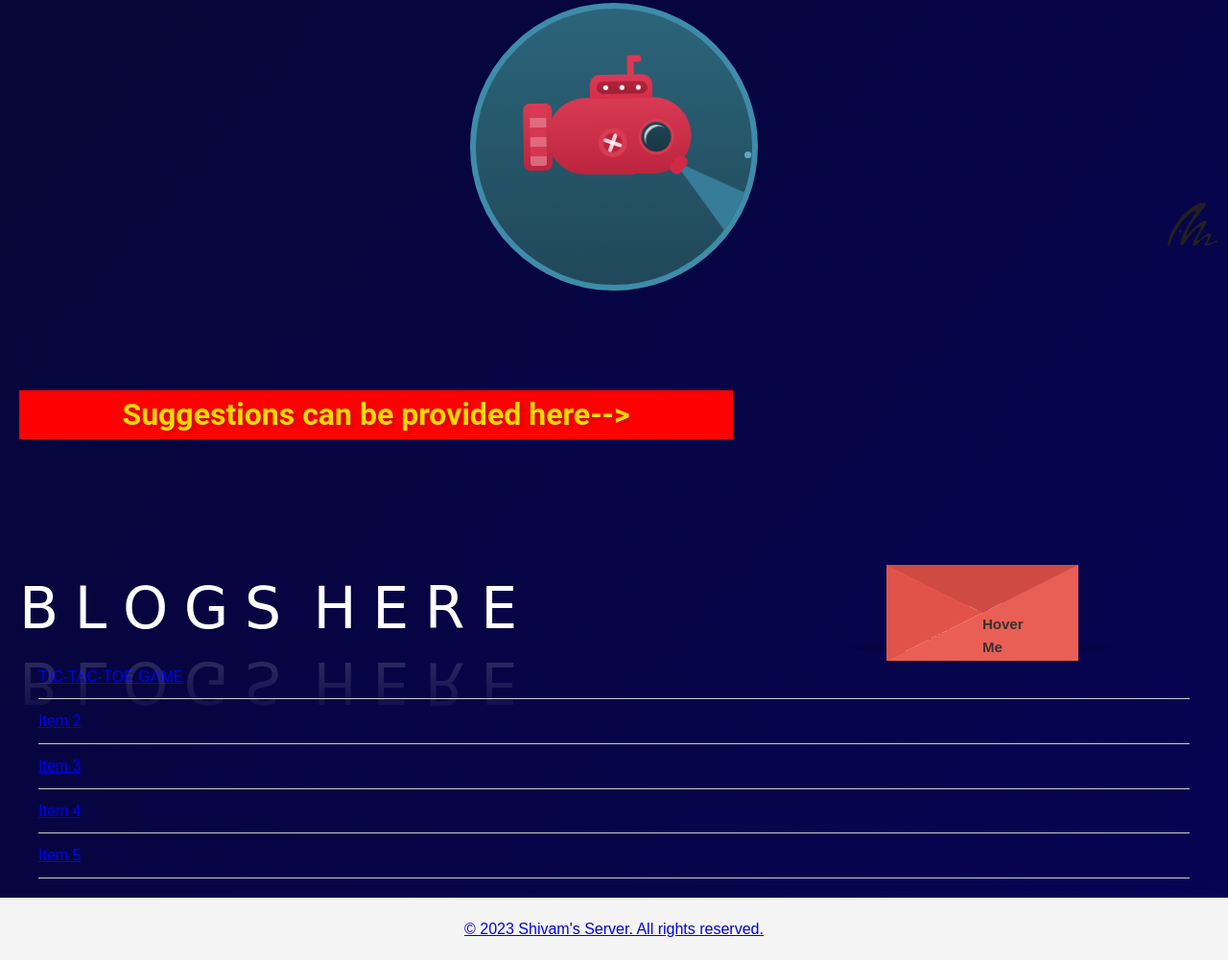
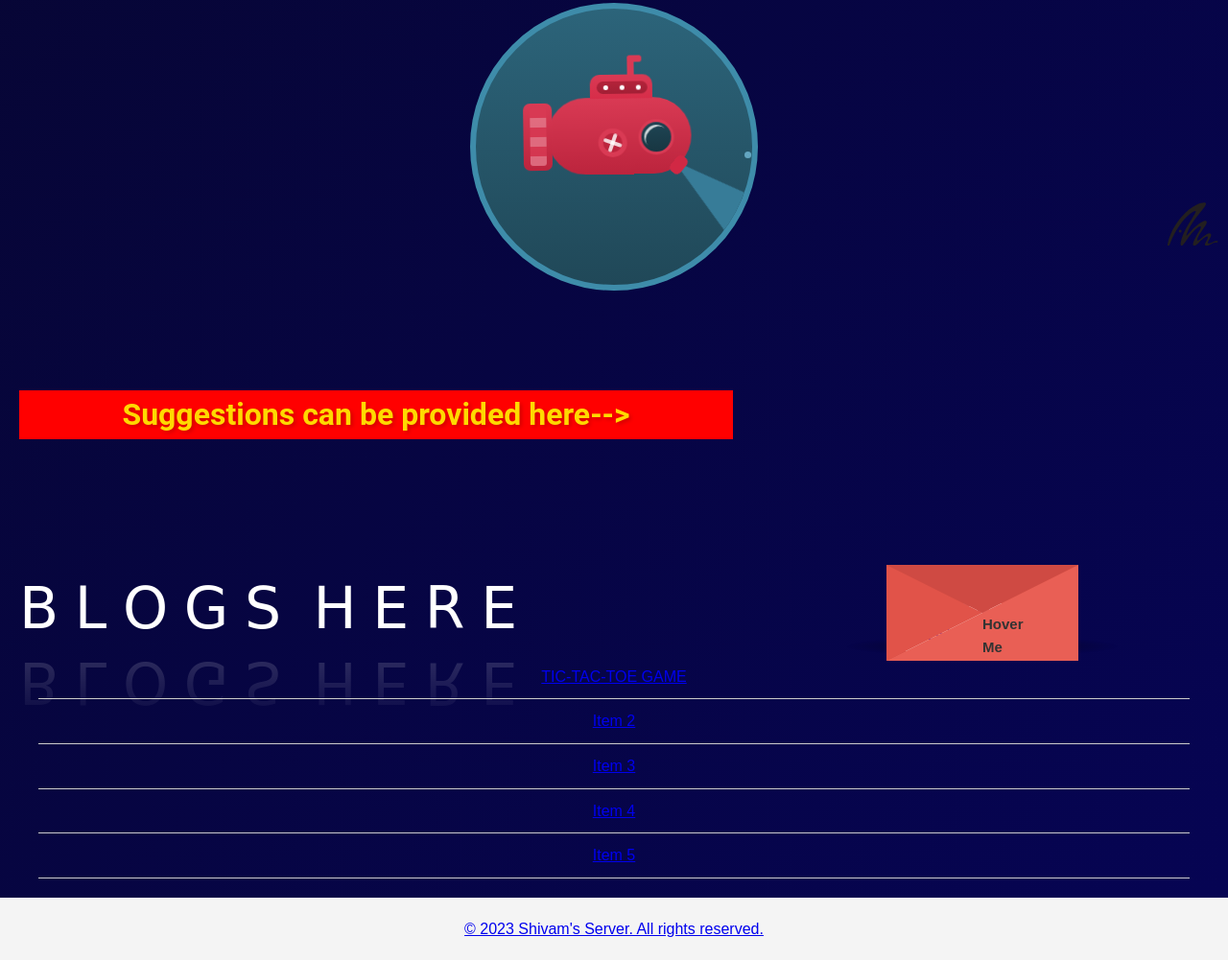
Before and after one commit to shiv-xmm/Shivam-Server, a plain HTML site: page index.html in a window 1280 px wide. Shown: the part 526-1527 px from the top of the page at 96% size. Drawn offline with Linux system fonts and the light colour scheme.

Commit message:
Update style.css

```diff
--- a/style.css
+++ b/style.css
@@ -974,7 +974,7 @@ body {
   padding: 0;
   margin: 0;
   cursor: pointer;
-  align: center;
+text-align: center;
 }
 
 .list-items li {
@@ -982,12 +982,12 @@ body {
   margin: 0 20px;
   border-bottom: 1px solid #ccc;
   transition: background-color 0.3s;
-  align: center;
+text-align: center;
 }
 
 .list-items li:hover {
   background-color: #f1f1f1;
-align: center;
+text-align: center;
 }
 
 @media screen and (max-width: 768px) {
```
